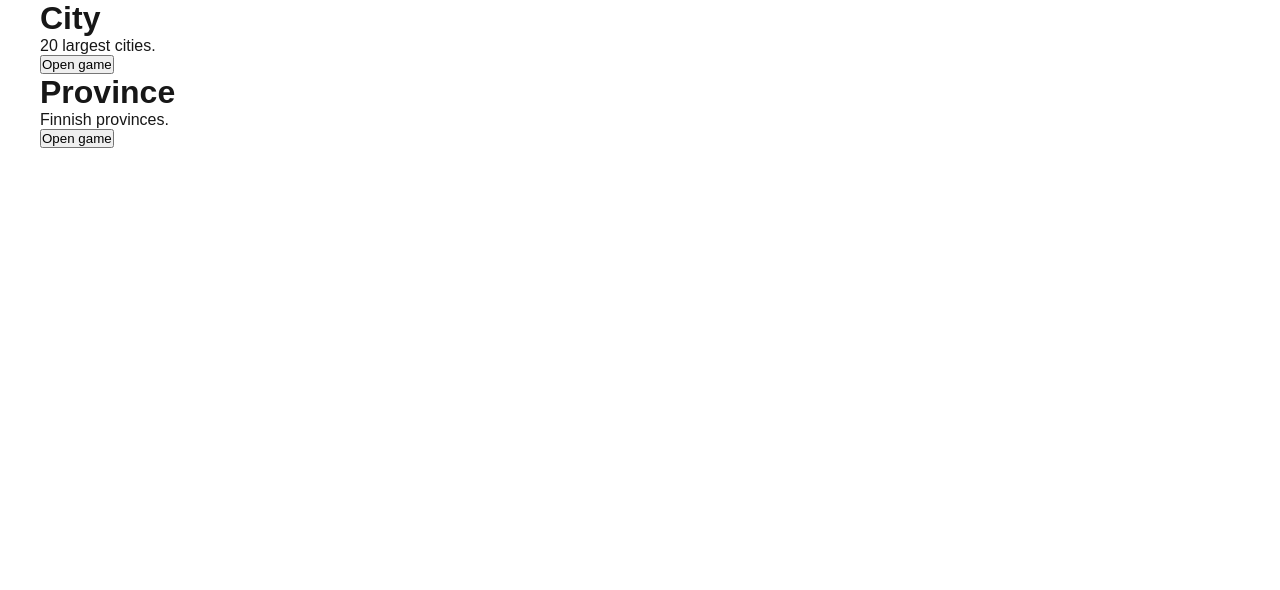
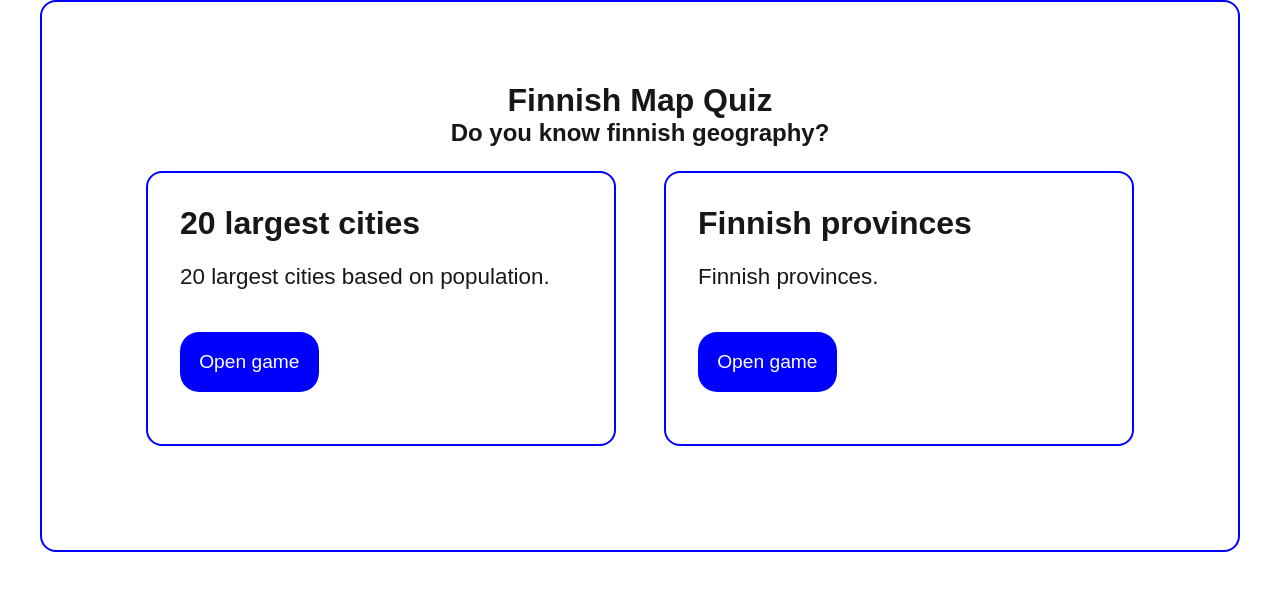
Before and after one commit to ojela028xamk/finland-map-quiz, a Next.js app: page / in a window 1280 px wide. Shown: the top 590 px of the page. Built offline with nearby package versions, Linux system fonts and the light colour scheme.

Commit message:
some graphic design

```diff
--- a/app/globalTypes.ts
+++ b/app/globalTypes.ts
@@ -5,6 +5,7 @@ export enum GameType {
 
 export type Game = {
   type: GameType;
+  header: string;
   description: string;
   link: string;
 };
--- a/app/page.module.scss
+++ b/app/page.module.scss
@@ -1,7 +1,45 @@
 .page {
   width: 1200px;
   margin: auto;
+  padding: 5em;
+  border: 2px solid blue;
+  border-radius: 1em;
+
+  .header {
+    text-align: center;
+  }
 
   .game_list {
+    display: flex;
+    flex-direction: row;
+
+    .game_list_item {
+      flex: 1;
+      border: 2px solid blue;
+      border-radius: 1em;
+      margin: 1.5em;
+      padding: 2em;
+
+      p {
+        margin: 1em 0;
+        font-size: 1.4em;
+      }
+
+      button {
+        margin: 1em 0;
+        padding: 1em;
+        border: 2px solid blue;
+        border-radius: 1em;
+        font-size: 1.2em;
+        background-color: blue;
+        color: white;
+        border: none;
+
+        &:hover {
+          cursor: pointer;
+          background-color: rgb(0, 191, 255);
+        }
+      }
+    }
   }
 }
--- a/app/page.tsx
+++ b/app/page.tsx
@@ -5,11 +5,13 @@ import css from "./page.module.scss";
 const gameList: Game[] = [
   {
     type: GameType.CITY,
-    description: "20 largest cities.",
+    header: "20 largest cities",
+    description: "20 largest cities based on population.",
     link: "/cityQuiz",
   },
   {
     type: GameType.PROVINCE,
+    header: "Finnish provinces",
     description: "Finnish provinces.",
     link: "/provinceQuiz",
   },
@@ -18,10 +20,14 @@ const gameList: Game[] = [
 export default function Home() {
   return (
     <div className={css.page}>
+      <div className={css.header}>
+        <h1>Finnish Map Quiz</h1>
+        <h2>Do you know finnish geography?</h2>
+      </div>
       <div className={css.game_list}>
         {gameList.map((game) => (
           <div className={css.game_list_item}>
-            <h1>{game.type}</h1>
+            <h1>{game.header}</h1>
             <p>{game.description}</p>
             <Link href={game.link}>
               <button>Open game</button>
```
